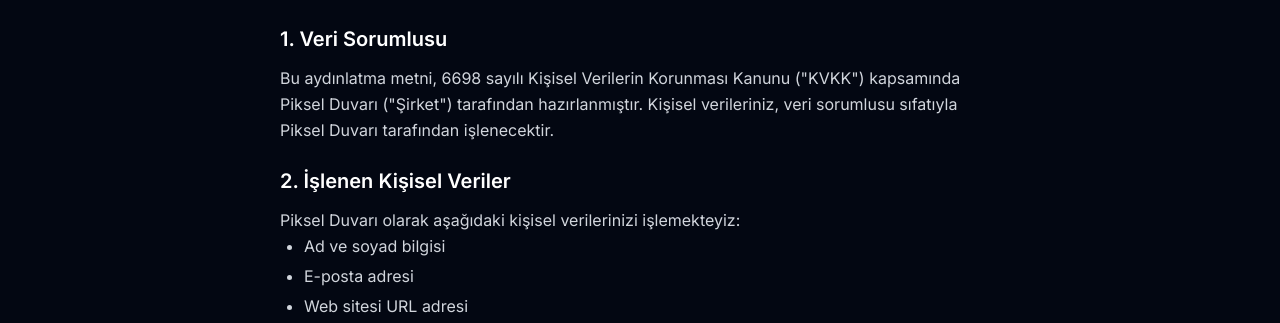
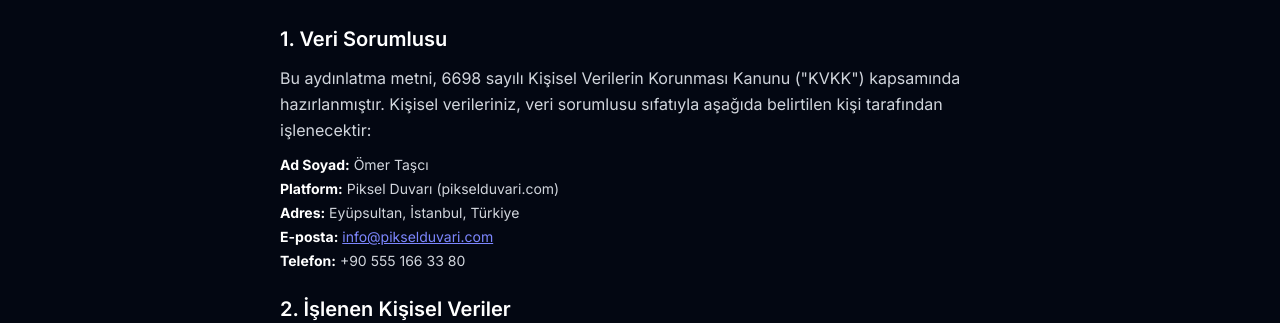
Before and after one commit to tasciomer565-ui/pikselduvari, a Next.js app in the folder frontend/: page /kvkk in a window 1280 px wide. Shown: the part 212-535 px from the top of the page. Built offline with nearby package versions, Linux system fonts and the light colour scheme; no server answers.

Commit message:
TRUST: Kurucu bilgisi, adres ve KVKK veri sorumlusu ekle - iyzico onay icin

```diff
--- a/frontend/app/hakkimizda/page.tsx
+++ b/frontend/app/hakkimizda/page.tsx
@@ -48,6 +48,19 @@
           </p>
         </div>
 
+        {/* Kurucu */}
+        <div className="bg-gray-900 border border-gray-800 rounded-2xl p-8 mb-8 flex flex-col sm:flex-row items-center gap-6">
+          <div className="w-20 h-20 rounded-full bg-gradient-to-br from-indigo-500 to-purple-600 flex items-center justify-center text-2xl font-extrabold shrink-0">ÖT</div>
+          <div>
+            <div className="text-xs text-indigo-400 font-semibold uppercase tracking-wide mb-1">Kurucu</div>
+            <div className="text-xl font-bold mb-1">Ömer Taşcı</div>
+            <div className="text-gray-400 text-sm mb-2">Eyüpsultan, İstanbul</div>
+            <p className="text-gray-400 text-sm leading-relaxed">
+              Türk işletmelerinin dijital dünyada kalıcı iz bırakabileceği bir platform hayali ile Piksel Duvarı&apos;nı kurdu. &ldquo;Her marka, ne kadar küçük olursa olsun, Türkiye haritasında yerini hak ediyor.&rdquo;
+            </p>
+          </div>
+        </div>
+
         {/* Hikaye */}
         <div className="bg-gray-900 border border-gray-800 rounded-2xl p-8 mb-8">
           <h2 className="text-2xl font-bold mb-5">🚀 Hikayemiz</h2>
@@ -59,7 +72,7 @@
               <strong className="text-white">Türkiye&apos;nin bu hikayeye kendi versiyonu olmalıydı.</strong> Ve Türkiye haritası üzerinde bir piksel duvarı — hem coğrafi hem kültürel olarak çok daha anlamlı bir konsept olurdu.
             </p>
             <p>
-              2025 yılında Piksel Duvarı&apos;nı hayata geçirdik. Amaç basit: Türk işletmelerinin dijital dünyada <strong className="text-white">kalıcı</strong>, <strong className="text-white">ekonomik</strong> ve <strong className="text-white">anlamlı</strong> bir varlık kurmasını sağlamak.
+              2025 yılında İstanbul&apos;dan yola çıkarak Piksel Duvarı&apos;nı hayata geçirdik. Amaç basit: Türk işletmelerinin dijital dünyada <strong className="text-white">kalıcı</strong>, <strong className="text-white">ekonomik</strong> ve <strong className="text-white">anlamlı</strong> bir varlık kurmasını sağlamak.
             </p>
           </div>
         </div>
--- a/frontend/app/iletisim/page.tsx
+++ b/frontend/app/iletisim/page.tsx
@@ -33,6 +33,15 @@
         <p className="text-gray-400 mb-8">
           Sorularınız için bize ulaşın. En kısa sürede yanıt vereceğiz.
         </p>
+
+        <div className="bg-gray-900 border border-gray-800 rounded-xl p-5 mb-6 flex items-start gap-4">
+          <div className="w-10 h-10 bg-gray-800 rounded-lg flex items-center justify-center text-xl shrink-0">📍</div>
+          <div>
+            <div className="font-semibold text-sm mb-0.5">Adres</div>
+            <div className="text-gray-400 text-xs">Eyüpsultan, İstanbul, Türkiye</div>
+            <div className="text-gray-500 text-xs mt-1">Ömer Taşcı — Piksel Duvarı</div>
+          </div>
+        </div>
 
         <div className="grid sm:grid-cols-2 gap-6 mb-10">
           <a
--- a/frontend/app/kvkk/page.tsx
+++ b/frontend/app/kvkk/page.tsx
@@ -21,10 +21,16 @@
           <section>
             <h2 className="text-xl font-semibold text-white mb-3">1. Veri Sorumlusu</h2>
             <p>
-              Bu aydınlatma metni, 6698 sayılı Kişisel Verilerin Korunması Kanunu ("KVKK") kapsamında
-              Piksel Duvarı ("Şirket") tarafından hazırlanmıştır. Kişisel verileriniz, veri sorumlusu
-              sıfatıyla Piksel Duvarı tarafından işlenecektir.
+              Bu aydınlatma metni, 6698 sayılı Kişisel Verilerin Korunması Kanunu (&quot;KVKK&quot;) kapsamında
+              hazırlanmıştır. Kişisel verileriniz, veri sorumlusu sıfatıyla aşağıda belirtilen kişi tarafından işlenecektir:
             </p>
+            <ul className="list-none pl-0 mt-3 space-y-1 text-sm">
+              <li><strong className="text-white">Ad Soyad:</strong> Ömer Taşcı</li>
+              <li><strong className="text-white">Platform:</strong> Piksel Duvarı (pikselduvari.com)</li>
+              <li><strong className="text-white">Adres:</strong> Eyüpsultan, İstanbul, Türkiye</li>
+              <li><strong className="text-white">E-posta:</strong> <a href="mailto:info@pikselduvari.com" className="text-indigo-400 underline">info@pikselduvari.com</a></li>
+              <li><strong className="text-white">Telefon:</strong> +90 555 166 33 80</li>
+            </ul>
           </section>
 
           <section>
--- a/frontend/app/layout.tsx
+++ b/frontend/app/layout.tsx
@@ -90,9 +90,22 @@
   name: "Piksel Duvarı",
   url: "https://pikselduvari.com",
   logo: "https://pikselduvari.com/icon.png",
+  email: "info@pikselduvari.com",
+  founder: {
+    "@type": "Person",
+    name: "Ömer Taşcı",
+    jobTitle: "Kurucu",
+  },
+  address: {
+    "@type": "PostalAddress",
+    addressLocality: "Eyüpsultan",
+    addressRegion: "İstanbul",
+    addressCountry: "TR",
+  },
   contactPoint: {
     "@type": "ContactPoint",
     telephone: "+90-555-166-33-80",
+    email: "info@pikselduvari.com",
     contactType: "customer service",
     availableLanguage: "Turkish",
   },
```
